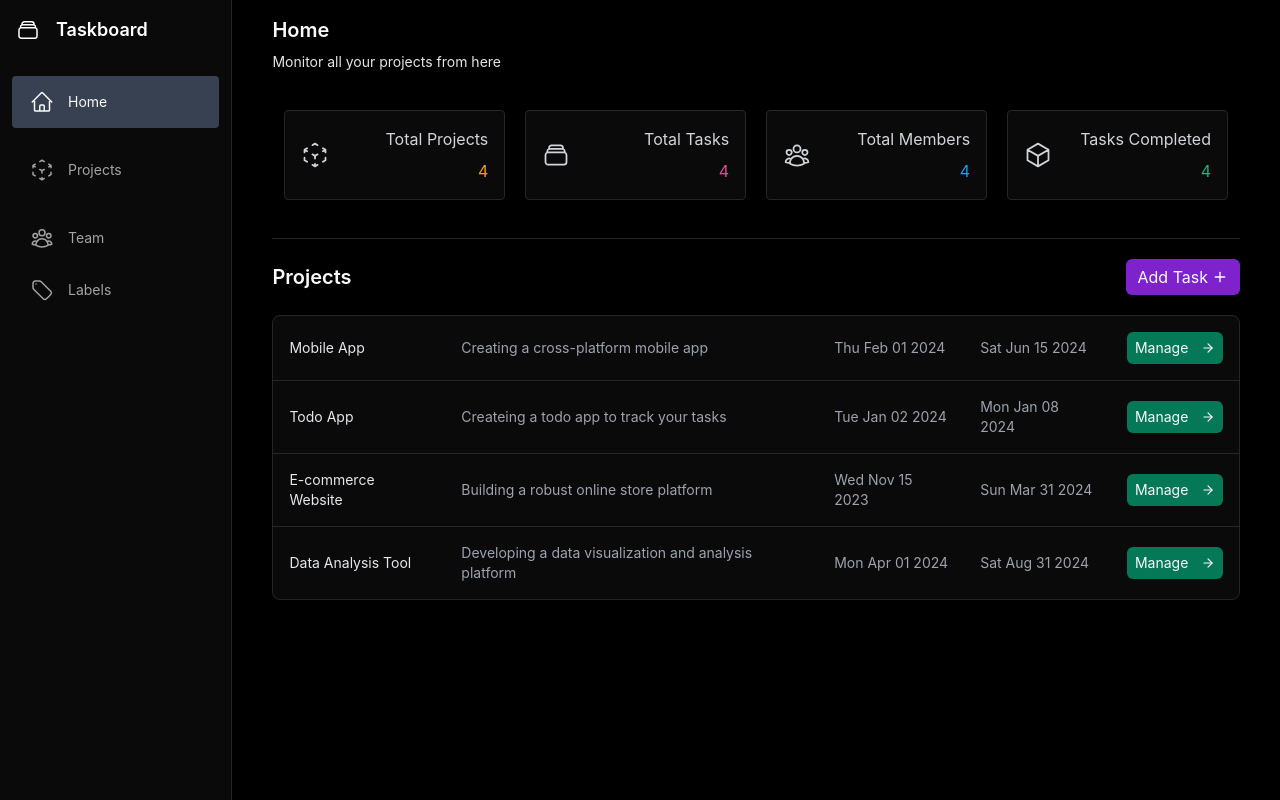
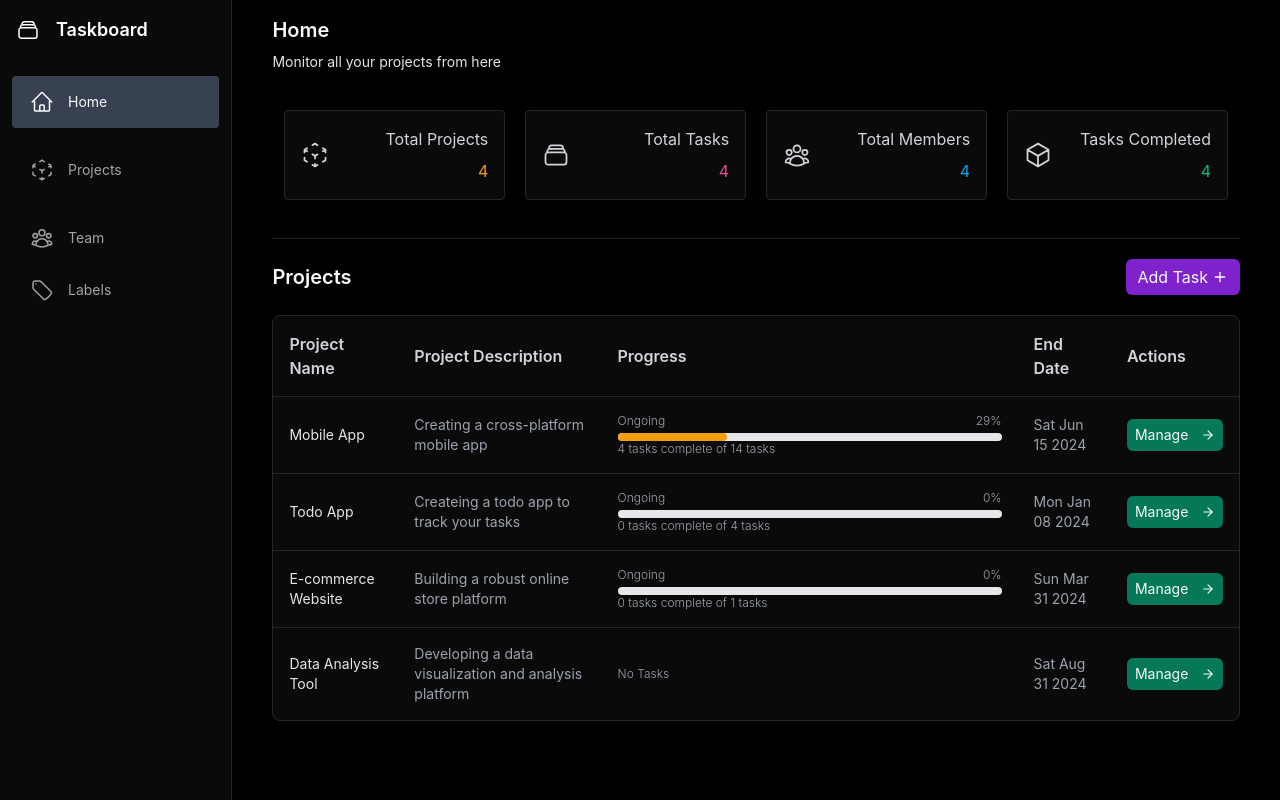
Before and after one commit to Pratik4509/taskboard, a React (Create React App) app: page / in a window 1280 px wide. Built offline with nearby package versions, Linux system fonts and the light colour scheme.

Commit message:
Added progress bar component and related ui changes

```diff
--- /dev/null
+++ b/src/Components/ProgressBar.tsx
@@ -0,0 +1,50 @@
+import React from 'react'
+import { useParams } from 'react-router-dom';
+import { RootState } from '../redux/store';
+import { useSelector } from 'react-redux';
+import { CardType } from '../types';
+import { getTasksByProjectId } from '../redux/selector';
+
+interface Props {
+    projectId: string;
+    className?: string;
+}
+
+const ProgressBar = ({ projectId, className }: Props) => {
+    const data: CardType[] = useSelector((state: RootState) => getTasksByProjectId(state, projectId!));
+    const completed = data ? data.filter(d => d.column === "done") : [];
+    const barColor = () => {
+        let percent = completed.length / (data ? data.length : 1) * 100
+        if (percent <= 25) {
+            return 'bg-red-500';
+        }
+        if (percent <= 50) {
+            return 'bg-amber-500'
+        }
+        if (percent <= 75) {
+            return 'bg-lime-500'
+        }
+        if (percent === 100) {
+            return 'bg-green-500'
+        }
+    }
+    return (
+        data.length > 0
+            ? <div className={`w-96 text-xs font-light text-left ${className}`}>
+                <div className='flex justify-between items-center'>
+                    <div>{completed.length !== data.length ? 'Ongoing' : 'Completed'}</div>
+                    <div>{`${Math.round((completed.length / (data ? data.length : 1)) * 100)}%`}</div>
+                </div>
+                <div className="h-2 bg-gray-200 rounded-full mt-1">
+                    <div className={`h-full ${barColor()} rounded-full`} style={{ width: `${(completed.length / (data ? data.length : 1)) * 100}%` }}>
+                    </div>
+                </div>
+                <div className=''>
+                    {`${completed.length} tasks complete of ${data.length} tasks`}
+                </div>
+            </div>
+            : <div className="text-xs font-light text-left">No Tasks</div>
+    )
+}
+
+export default ProgressBar
--- a/src/Components/Table.tsx
+++ b/src/Components/Table.tsx
@@ -3,6 +3,7 @@ import { useSelector } from 'react-redux'
 import { RootState } from '../redux/store'
 import { Link } from 'react-router-dom'
 import { FiArrowRight, FiPlus } from 'react-icons/fi'
+import ProgressBar from './ProgressBar'
 
 
 const Table = () => {
@@ -18,15 +19,16 @@ const Table = () => {
             </div>
             <div className=' rounded-lg border border-neutral-800 bg-light-black text-gray-300'>
                 <table className='mx-auto w-full '>
-                    {/* <thead className=''>
+                    <thead className='border-b border-neutral-800'>
                         <tr >
-                            <th className='px-4 pt-2 pb-6 text-left '>Project Name</th>
-                            <th className='px-4 pt-2 pb-6 text-left '>Project Description</th>
-                            <th className='px-4 pt-2 pb-6 text-left '>Start Date</th>
-                            <th className='px-4 pt-2 pb-6 text-left '>End Date</th>
-                            <th className='px-4 pt-2 pb-6 text-left '>Actions</th>
+                            <th className='p-4 text-left font-semibold'>Project Name</th>
+                            <th className='p-4 text-left font-semibold'>Project Description</th>
+                            <th className='p-4 text-left font-semibold'>Progress</th>
+                            {/* <th className='px-4 pt-2 pb-6 text-left '>Start Date</th> */}
+                            <th className='p-4 text-left font-semibold'>End Date</th>
+                            <th className='p-4 text-left font-semibold'>Actions</th>
                         </tr>
-                    </thead> */}
+                    </thead>
                     <tbody>
                         {projects.map((project, index) => (
                             <tr key={project.id}
@@ -37,8 +39,11 @@ const Table = () => {
                                     </Link>
                                 </td>
                                 <td className="px-4 py-4 text-gray-400 text-left ">{project.description}</td>
-                                <td className="px-4 py-4 text-gray-400 text-left ">{project.startDate.toDateString()}</td>
-                                <td className="px-4 py-4 text-gray-400 text-left ">{project.endDate.toDateString()}</td>
+                                <td className="px-4 py-4 text-gray-400 text-left ">
+                                    <ProgressBar projectId={project.id}/>
+                                </td>
+                                {/* <td className="px-4 py-4 text-gray-400 text-left ">{project.startDate.toDateString()}</td> */}
+                                <td className="px-4 py-4 text-gray-400 text-left ">{new Date(project.endDate).toDateString()}</td>
                                 <td className="px-4 py-4 text-gray-400 text-left ">
                                     <div className='w-24 px-2 py-1.5 bg-emerald-700 text-neutral-50 rounded-md flex items-center justify-between cursor-pointer'>
                                         <span>Manage</span>
```
